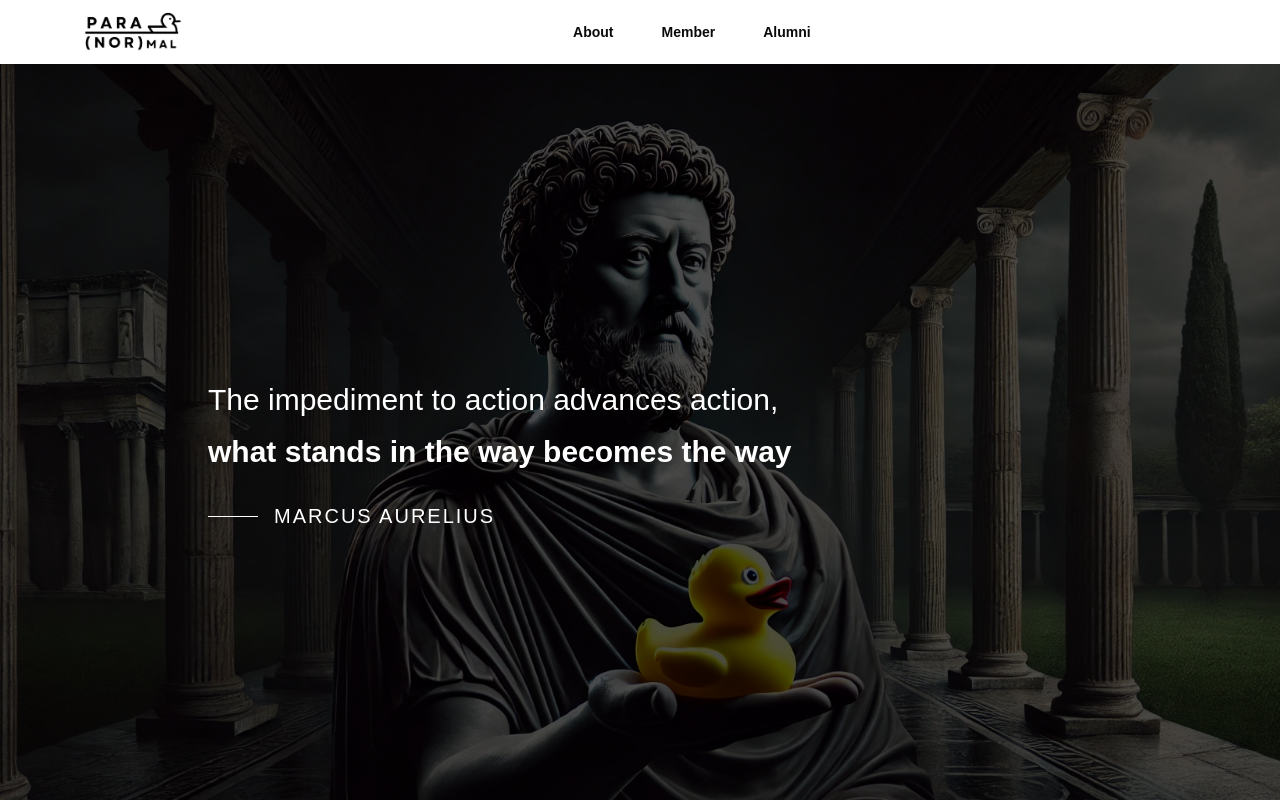
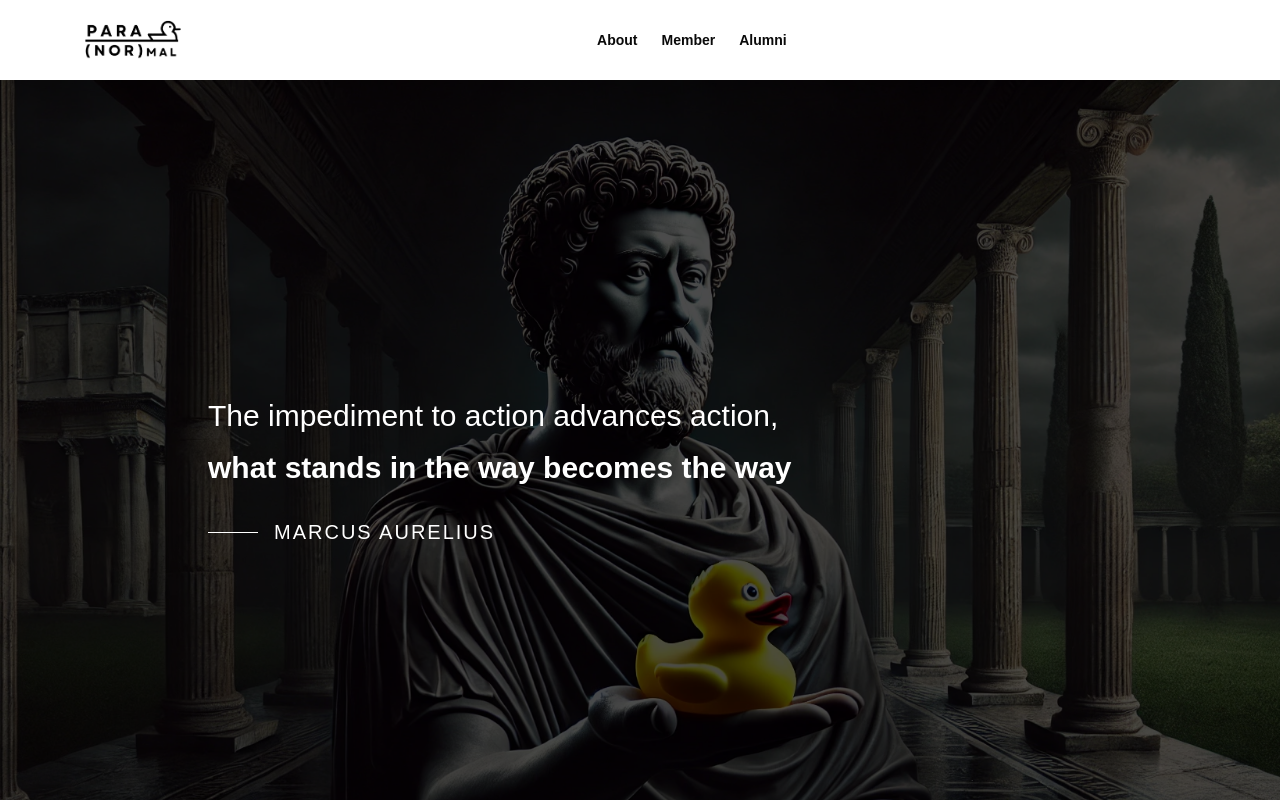
Before and after one commit to NorCortex/NorCortex.github.io, a Next.js app: page / in a window 1280 px wide. Shown: the top 800 px of the page. Built offline with nearby package versions, Linux system fonts and the light colour scheme.

Commit message:
Fix small screen navbar

```diff
--- a/components/Navbar.tsx
+++ b/components/Navbar.tsx
@@ -12,7 +12,7 @@ const Navbar = () => {
   return (
     <nav className="bg-white">
       <div className="max-w-6xl mx-auto px-4">
-        <div className="flex justify-between items-center py-2">
+        <div className="flex justify-between items-center py-4">
           {/* Logo */}
           <div className="flex-shrink-0">
             <Link href="/">
@@ -26,11 +26,10 @@ const Navbar = () => {
             </Link>
           </div>
 
-          <div className="hidden md:flex flex-grow justify-center space-x-4 font-montserrat text-sm">
-            <Link href="/about" className="hover:text-gray-600 font-semibold px-4">About</Link>
-            <Link href="/member" className="hover:text-gray-600 font-semibold px-4">Member</Link>
-            {/* <Link href="/publication" className="hover:text-gray-600 font-semibold px-4">PUBLICATIONS</Link> */}
-            <Link href="/alumni" className="hover:text-gray-600 font-semibold px-4">Alumni</Link>
+          <div className="hidden md:flex flex-grow justify-center space-x-6 font-montserrat text-sm">
+            <Link href="/about" className="hover:text-gray-600 font-semibold">About</Link>
+            <Link href="/member" className="hover:text-gray-600 font-semibold">Member</Link>
+            <Link href="/alumni" className="hover:text-gray-600 font-semibold">Alumni</Link>
           </div>
 
           <div className="md:hidden">
@@ -45,28 +44,23 @@ const Navbar = () => {
                 viewBox="0 0 24 24"
                 xmlns="http://www.w3.org/2000/svg"
               >
-                <path
-                  strokeLinecap="round"
-                  strokeLinejoin="round"
-                  strokeWidth="2"
-                  d="M4 6h16M4 12h16m-7 6h7"
-                />
+                <path strokeLinecap="round" strokeLinejoin="round" strokeWidth="2" d="M4 6h16M4 12h16m-7 6h7" />
               </svg>
             </button>
           </div>
-
         </div>
 
-        {isMenuOpen && (
-          <div className="md:hidden mt-2 mb-6">
-            <div className="flex flex-col space-y-2 font-montserrat text-center">
-              <Link href="/about" className="hover:text-gray-600 font-semibold text-xs">About</Link>
-              <Link href="/member" className="hover:text-gray-600 font-semibold text-xs">Member</Link>
-              {/* <Link href="/publication" className="hover:text-gray-600 font-semibold text-sm">PUBLICATIONS</Link> */}
-              <Link href="/alumni" className="hover:text-gray-600 font-semibold text-xs">Alumni</Link>
-            </div>
+        <div
+          className={`transition-all duration-300 ease-in-out ${
+            isMenuOpen ? 'max-h-screen opacity-100' : 'max-h-0 opacity-0 pointer-events-none'
+          } md:hidden absolute top-16 left-0 w-full bg-white shadow-md`}
+        >
+          <div className="flex flex-col items-center py-4 space-y-4 text-sm font-montserrat">
+            <Link href="/about" className="hover:text-gray-600 font-semibold">About</Link>
+            <Link href="/member" className="hover:text-gray-600 font-semibold">Member</Link>
+            <Link href="/alumni" className="hover:text-gray-600 font-semibold">Alumni</Link>
           </div>
-        )}
+        </div>
       </div>
     </nav>
   );
```
